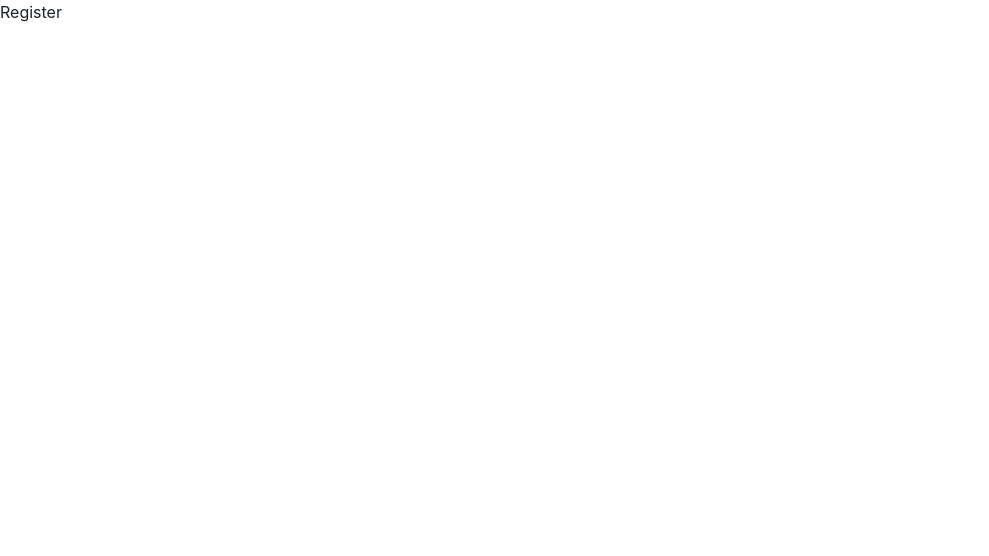
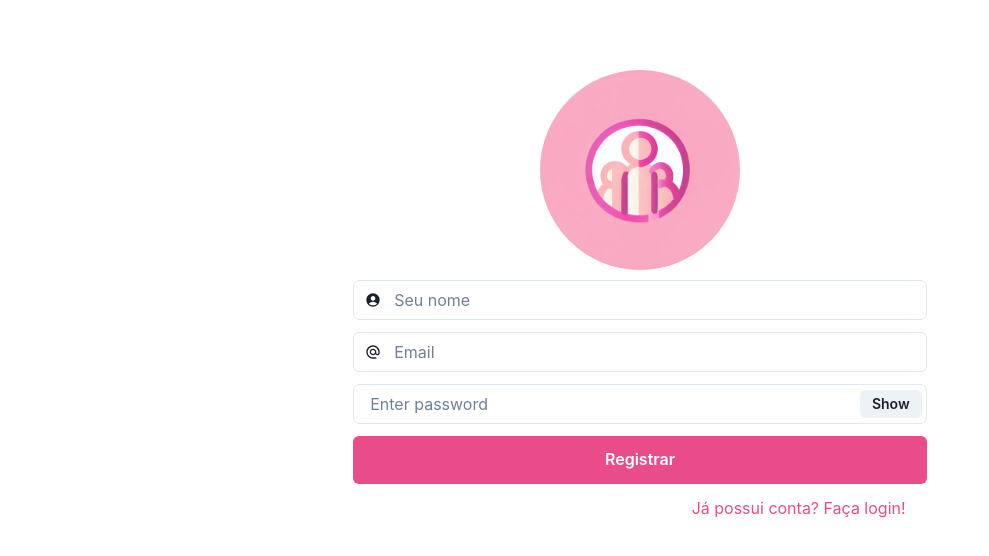
Before and after one commit to carlinaceo28/fullstack-test, a React (Vite) app in the folder client/: page /registrar in a window 1280 px wide. Shown: the top 556 px of the page, without its empty margins (0-989 px from the left). Built offline with nearby package versions, Linux system fonts and the light colour scheme.

Commit message:
register page, tratamento de erro

```diff
--- a/client/src/components/homeBoxs/homeBox.module.scss
+++ b/client/src/components/homeBoxs/homeBox.module.scss
@@ -9,25 +9,27 @@
 }
 
 .homeBoxsComponentBox {
-  width: 90%;
-  height: 96px;
+  width: 100%;
+  padding: 16px;
   display: flex;
   align-items: center;
   gap: 12px;
   background-color: #ea4c89;
-  border-radius: 5px;
+  border-radius: 50px;
   box-shadow: rgba(0, 0, 0, 0.35) 0px 5px 15px;
   cursor: pointer;
 }
 
 .homeBoxsComponentBox:hover {
   background-color: #e03677d3;
-  border: 0.5px solid #b90f50d3;
+  box-shadow: rgba(0, 0, 0, 0.25) 0px 54px 55px,
+    rgba(0, 0, 0, 0.12) 0px -12px 30px, rgba(0, 0, 0, 0.12) 0px 4px 6px,
+    rgba(0, 0, 0, 0.17) 0px 12px 13px, rgba(0, 0, 0, 0.09) 0px -3px 5px;
 }
 
 .homeBoxsComponentP {
   color: #ffffff;
-  font-size: 1.2rem;
+  font-size: clamp(1rem, 1rem, 1.5rem);
   font-weight: bold;
   letter-spacing: 0.5px;
 }
--- a/client/src/components/pagesHeader/PagesHeader.tsx
+++ b/client/src/components/pagesHeader/PagesHeader.tsx
@@ -88,7 +88,7 @@ const PagesHeader = () => {
           </DrawerBody>
 
           <DrawerFooter>
-            <Button variant="outline" mr={3} onClick={handleLogout}>
+            <Button colorScheme="red" mr={3} onClick={handleLogout}>
               Logout
             </Button>
           </DrawerFooter>
--- a/client/src/components/pagesHeader/pagesHeader.module.scss
+++ b/client/src/components/pagesHeader/pagesHeader.module.scss
@@ -32,3 +32,8 @@
   font-weight: bold;
   font-size: 1.2rem;
 }
+
+.pagesHeaderLi:hover {
+  cursor: pointer;
+  border-bottom: 1px solid #ea4c89;
+}
--- a/client/src/pages/cadastrarAluno/CadastrarAluno.tsx
+++ b/client/src/pages/cadastrarAluno/CadastrarAluno.tsx
@@ -1,5 +1,4 @@
 import { useState } from "react";
-import HomeHeader from "../../components/homeHeader/HomeHeader";
 import { Button, Container, Input, Stack, useToast } from "@chakra-ui/react";
 import axios from "axios";
 import styles from "./cadastrarAluno.module.scss";
@@ -54,7 +53,7 @@ const CadastrarAluno = () => {
           })
           .catch((error) => {
             toast({
-              title: error?.message,
+              title: error?.response?.data?.message,
               status: "error",
               duration: 5000,
               isClosable: true,
--- a/client/src/pages/editarAluno/EditarAluno.tsx
+++ b/client/src/pages/editarAluno/EditarAluno.tsx
@@ -111,7 +111,7 @@ const EditarAluno = () => {
       })
       .catch((error) => {
         toast({
-          title: error?.message,
+          title: error?.response?.data?.message,
           status: "error",
           duration: 5000,
           isClosable: true,
--- a/client/src/pages/login/Login.tsx
+++ b/client/src/pages/login/Login.tsx
@@ -6,23 +6,22 @@ import {
   InputGroup,
   InputLeftElement,
   InputRightElement,
+  useToast,
 } from "@chakra-ui/react";
 import axios from "axios";
 import styles from "./login.module.scss";
 import { useNavigate } from "react-router-dom";
 import useAuth from "../../hooks/useAuth";
-import { MdAlternateEmail, MdOutlineSupervisorAccount } from "react-icons/md";
+import { MdAlternateEmail } from "react-icons/md";
 import LOGO from "../../assets/_aaccdb35-cc72-43a9-a296-92b111d540c5.jpeg";
 
 const Login = () => {
   const [email, setEmail] = useState("");
   const [password, setPassword] = useState("");
-  const [showPassword, setShowPassword] = useState(false);
-  const [error, setError] = useState("");
-  const [loading, setLoading] = useState(false);
   const [show, setShow] = useState(false);
   const { login } = useAuth();
   const navigate = useNavigate();
+  const toast = useToast();
 
   const signup = async () => {
     await axios
@@ -36,7 +35,12 @@ const Login = () => {
         navigate("/home");
       })
       .catch((error) => {
-        console.error("Erro ao logar", error);
+        toast({
+          title: error?.response?.data?.message,
+          status: "error",
+          duration: 5000,
+          isClosable: true,
+        });
       });
   };
   const handleClick = () => setShow(!show);
@@ -52,7 +56,7 @@ const Login = () => {
             </InputLeftElement>
             <Input
               onChange={(e) => setEmail(e.target.value)}
-              type="tel"
+              type="email"
               placeholder="Email"
             />
           </InputGroup>
@@ -82,7 +86,10 @@ const Login = () => {
           >
             Login
           </Button>
-          <div className={styles.loginContainerDivP}>
+          <div
+            onClick={() => navigate("/registrar")}
+            className={styles.loginContainerDivP}
+          >
             <p className={styles.loginContainerP}>Registre-se</p>
           </div>
         </main>
--- a/client/src/pages/register/Register.tsx
+++ b/client/src/pages/register/Register.tsx
@@ -1,7 +1,118 @@
-import React from "react";
+import React, { useState } from "react";
+import axios from "axios";
+import { useNavigate } from "react-router-dom";
+import {
+  Button,
+  Container,
+  Input,
+  InputGroup,
+  InputLeftElement,
+  InputRightElement,
+  useToast,
+} from "@chakra-ui/react";
+import styles from "./register.module.scss";
+import { MdAccountCircle, MdAlternateEmail } from "react-icons/md";
+import LOGO from "../../assets/_aaccdb35-cc72-43a9-a296-92b111d540c5.jpeg";
 
 const Register = () => {
-  return <div>Register</div>;
+  const [email, setEmail] = useState("");
+  const [userName, setUserName] = useState("");
+  const [password, setPassword] = useState("");
+  const [show, setShow] = useState(false);
+  const navigate = useNavigate();
+  const toast = useToast();
+
+  const signup = async () => {
+    await axios
+      .post("http://localhost:5000/register", {
+        userEmail: email,
+        userName: userName,
+        userPassword: password,
+      })
+      .then((res) => {
+        toast({
+          title: res?.data?.message,
+          status: "success",
+          duration: 5000,
+          isClosable: true,
+        });
+      })
+      .catch((error) => {
+        toast({
+          title: error?.response?.data?.message,
+          status: "error",
+          duration: 5000,
+          isClosable: true,
+        });
+        console.error("Erro ao logar", error);
+      });
+  };
+  const handleClick = () => setShow(!show);
+  return (
+    <div className={styles.loginContainer}>
+      <Container>
+        <main className={styles.loginContainerMain}>
+          <img src={LOGO} alt="logo" className={styles.loginContainerLogoImg} />
+
+          <InputGroup>
+            <InputLeftElement pointerEvents="none">
+              <MdAccountCircle color="gray.300" />
+            </InputLeftElement>
+            <Input
+              onChange={(e) => setUserName(e.target.value)}
+              type="text"
+              placeholder="Seu nome"
+            />
+          </InputGroup>
+
+          <InputGroup>
+            <InputLeftElement pointerEvents="none">
+              <MdAlternateEmail color="gray.300" />
+            </InputLeftElement>
+            <Input
+              onChange={(e) => setEmail(e.target.value)}
+              type="email"
+              placeholder="Email"
+            />
+          </InputGroup>
+
+          <InputGroup size="md">
+            <Input
+              pr="4.5rem"
+              type={show ? "text" : "password"}
+              placeholder="Enter password"
+              onChange={(e) => setPassword(e.target.value)}
+            />
+            <InputRightElement width="4.5rem">
+              <Button h="1.75rem" size="sm" onClick={handleClick}>
+                {show ? "Hide" : "Show"}
+              </Button>
+            </InputRightElement>
+          </InputGroup>
+
+          <Button
+            backgroundColor={"#ea4c89"}
+            size="xs"
+            padding={6}
+            color={"#ffffff"}
+            width={"100%"}
+            fontSize={"medium"}
+            onClick={signup}
+          >
+            Registrar
+          </Button>
+          <div
+            onClick={() => navigate("/")}
+            className={styles.loginContainerDivP}
+          >
+            <p className={styles.loginContainerP}>
+              Já possui conta? Faça login!
+            </p>
+          </div>
+        </main>
+      </Container>
+    </div>
+  );
 };
 
 export default Register;
--- /dev/null
+++ b/client/src/pages/register/register.module.scss
@@ -0,0 +1,41 @@
+.loginContainer {
+  width: 100%;
+  height: 100vh;
+  display: flex;
+  justify-content: center;
+  align-items: center;
+}
+
+.loginContainerMain {
+  display: flex;
+  justify-content: center;
+  align-items: center;
+  flex-direction: column;
+  gap: 12px;
+  position: relative;
+}
+
+.loginContainerLogoImg {
+  width: 200px;
+  height: 200px;
+  border-radius: 50%;
+  position: absolute;
+  bottom: 250px;
+}
+
+.loginContainerDivP {
+  width: 100%;
+  display: flex;
+  justify-content: flex-end;
+}
+
+.loginContainerP {
+  color: #ea4c89;
+  cursor: pointer;
+  width: 41%;
+}
+
+.loginContainerP:hover {
+  display: block;
+  border-bottom: 1px solid #ea4c89;
+}
--- a/client/src/pages/removerAluno/RemoverAluno.tsx
+++ b/client/src/pages/removerAluno/RemoverAluno.tsx
@@ -81,9 +81,9 @@ const RemoverAluno = () => {
         });
         setResponse(res?.data);
       })
-      .catch((err) => {
+      .catch((error) => {
         toast({
-          title: err?.message,
+          title: error?.response?.data?.message,
           status: "error",
           duration: 5000,
           isClosable: true,
```
